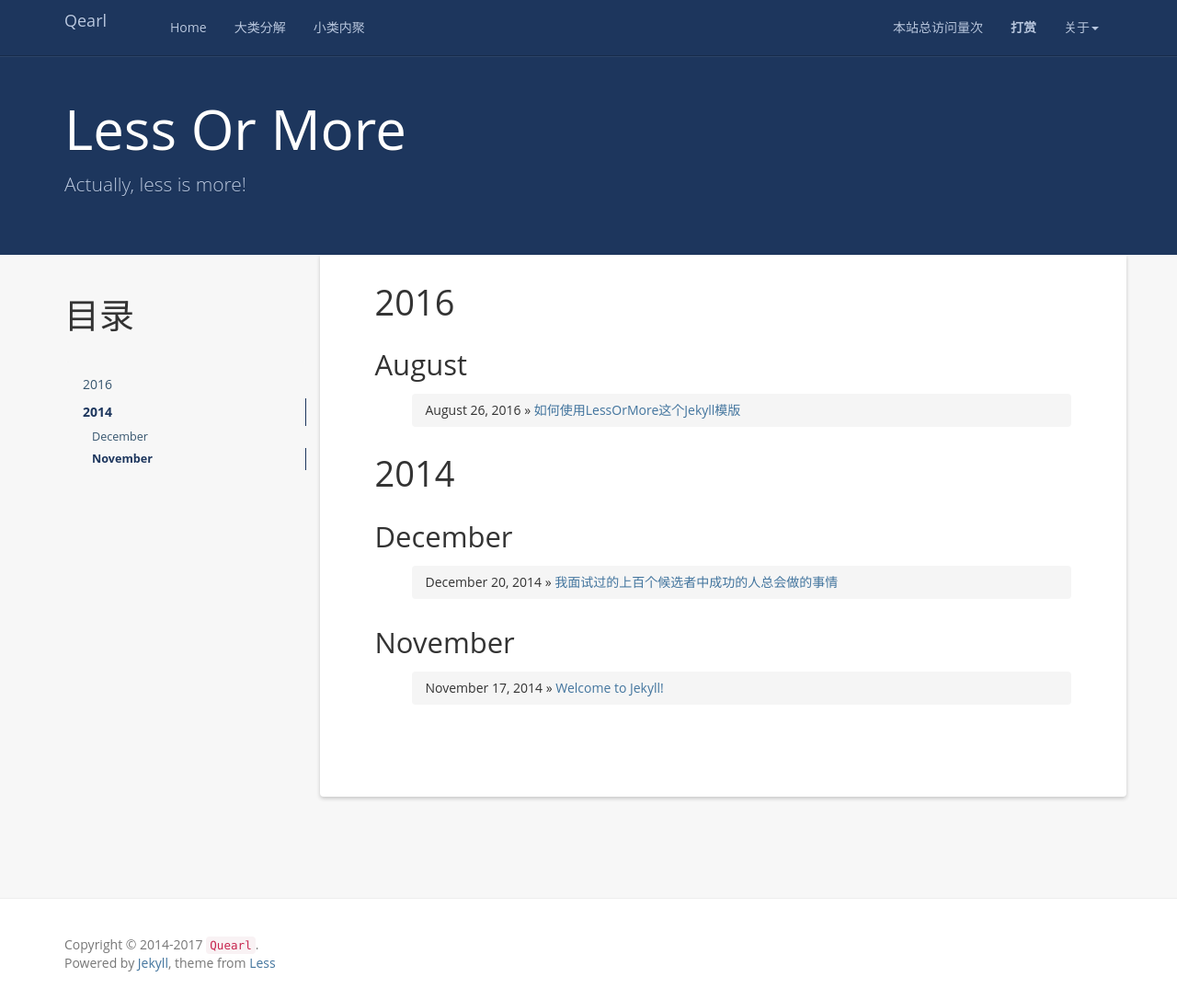
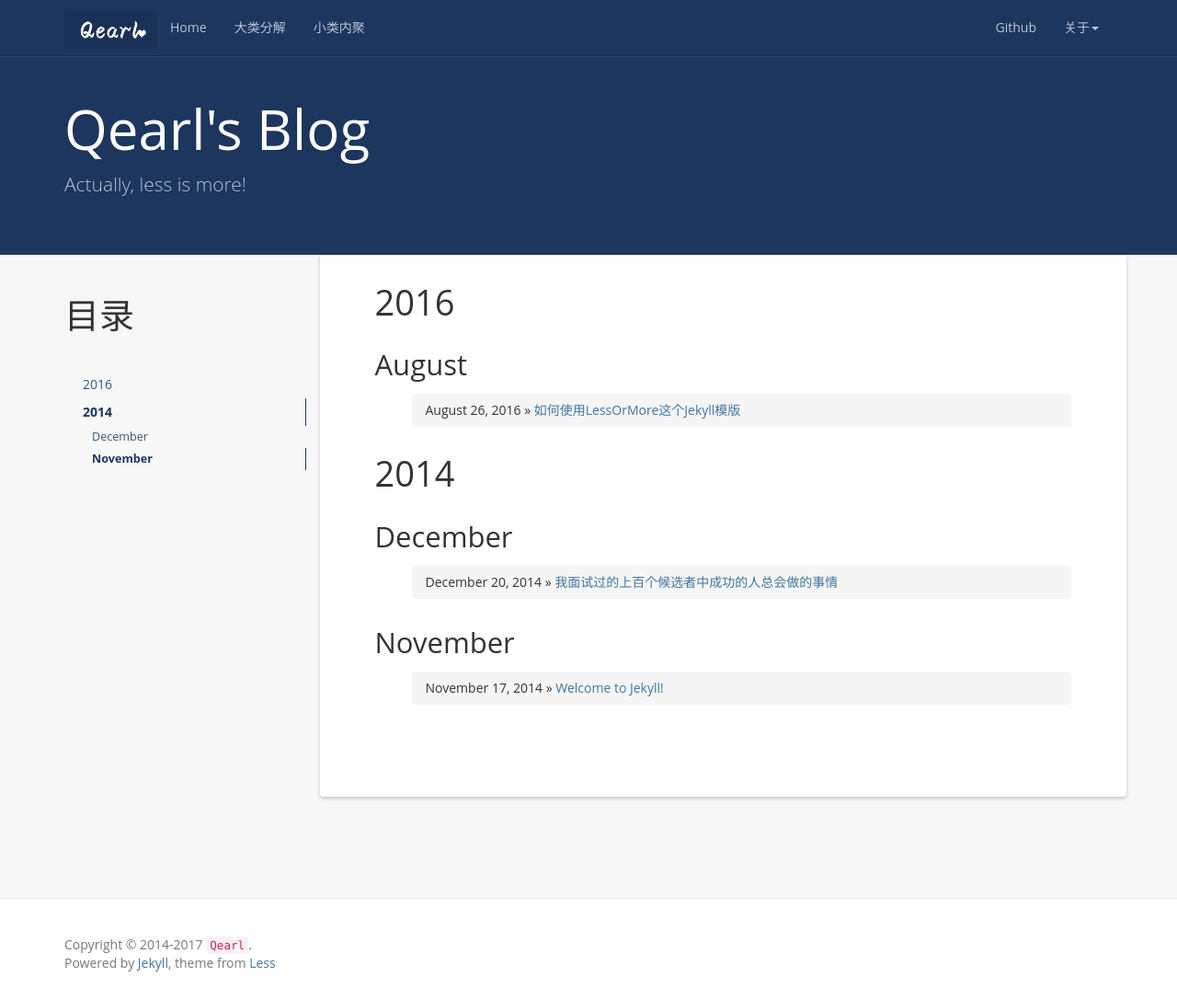
Before and after one commit to eleens/blog, a Jekyll site: the page built from index.html, in a window 1280 px wide and 1087 px high. Shown: the whole window at 92% size. Built offline with Jekyll 4.4.1, drawn with Linux system fonts in a browser that asks for light colours; nearby versions of some CDN libraries; the list of posts is cut into pages by our own code; comment, search, counter and statistics services are not loaded.

Commit message:
modify my blog

```diff
--- a/_config.yml
+++ b/_config.yml
@@ -1,7 +1,7 @@
 # Site settings
-name: Less Or More
+name: Qearl's Blog
 email: 962495424@qq.com
-author: Quearl
+author: Qearl
 url: http://www.hifreud.com
 resume_site: http://www.hifreud.com/Resume.io/
 github: https://github.com/eleens
--- a/_includes/header.html
+++ b/_includes/header.html
@@ -7,8 +7,7 @@
         <span class="icon-bar"></span>
       </button>
       <a href="/" class="navbar-brand">
-        Qearl
-        <!--<img src="{{ '/styles/images/logo.jpg' | prepend: site.baseurl }}">-->
+        <img src="{{ '/styles/images/logo.jpg' | prepend: site.baseurl }}">
       </a>
     </div>
     <nav class="collapse navbar-collapse bs-navbar-collapse" role="navigation">
@@ -24,22 +23,23 @@
         </li>
       </ul>
       <ul class="nav navbar-nav navbar-right">
+        <!--<li>-->
+            <!--<a><span id="busuanzi_container_site_pv">本站总访问量<span id="busuanzi_value_site_pv"></span>次</span></a>-->
+        <!--</li>-->
         <li>
-            <a><span id="busuanzi_container_site_pv">本站总访问量<span id="busuanzi_value_site_pv"></span>次</span></a>
-        </li>
-        <li>
-          <a href="{{ '/donate/' | prepend: site.baseurl }}"><strong>打赏</strong></a>
+          <a rel="nofollow" target="_blank" href="{{site.github}}">Github</a>
+          <!--<a href="{{ '/donate/' | prepend: site.baseurl }}"><strong>打赏</strong></a>-->
         </li>
         <li class="dropdown">
           <a href="#" class="dropdown-toggle" data-toggle="dropdown">关于<b class="caret"></b></a>
           <ul class="dropdown-menu">
-            <li><a rel="nofollow" target="_blank" href="{{site.github}}">Github</a></li>
-            <li><a rel="nofollow" target="_blank" href="{{site.resume_site}}">关于作者</a></li>
+            <!--<li><a rel="nofollow" target="_blank" href="{{site.github}}">Github</a></li>-->
+            <li><a rel="nofollow" target="_blank" href="{{'/aboutme' | prepend: site.baseurl}}">关于作者</a></li>
             <li><a rel="nofollow" href="{{ '/books' | prepend: site.baseurl }}">我的书单</a></li>
             <li><a rel="nofollow" href="{{ '/reference' | prepend: site.baseurl }}">推荐博客</a></li>
             <li><a href="{{ '/feed.xml' | prepend: site.baseurl }}">RSS订阅</a></li>
             <li class="divider"></li>
-            <li><a rel="nofollow" target="_blank" href="https://github.com/luoyan35714/LessOrMore.git">本项目</a></li>
+            <li><a rel="nofollow" target="_blank" href="https://github.com/eleens/blog">本项目</a></li>
           </ul>
         </li>
       </ul>
--- a/static/base.css
+++ /dev/null
@@ -1,4 +0,0 @@
-#container {
-   width: 100%;
-   min-width: 1024px;
-}
```
Also changed, not shown: aboutme.md (added, +19 -0 lines), styles/images/logo.jpg.
